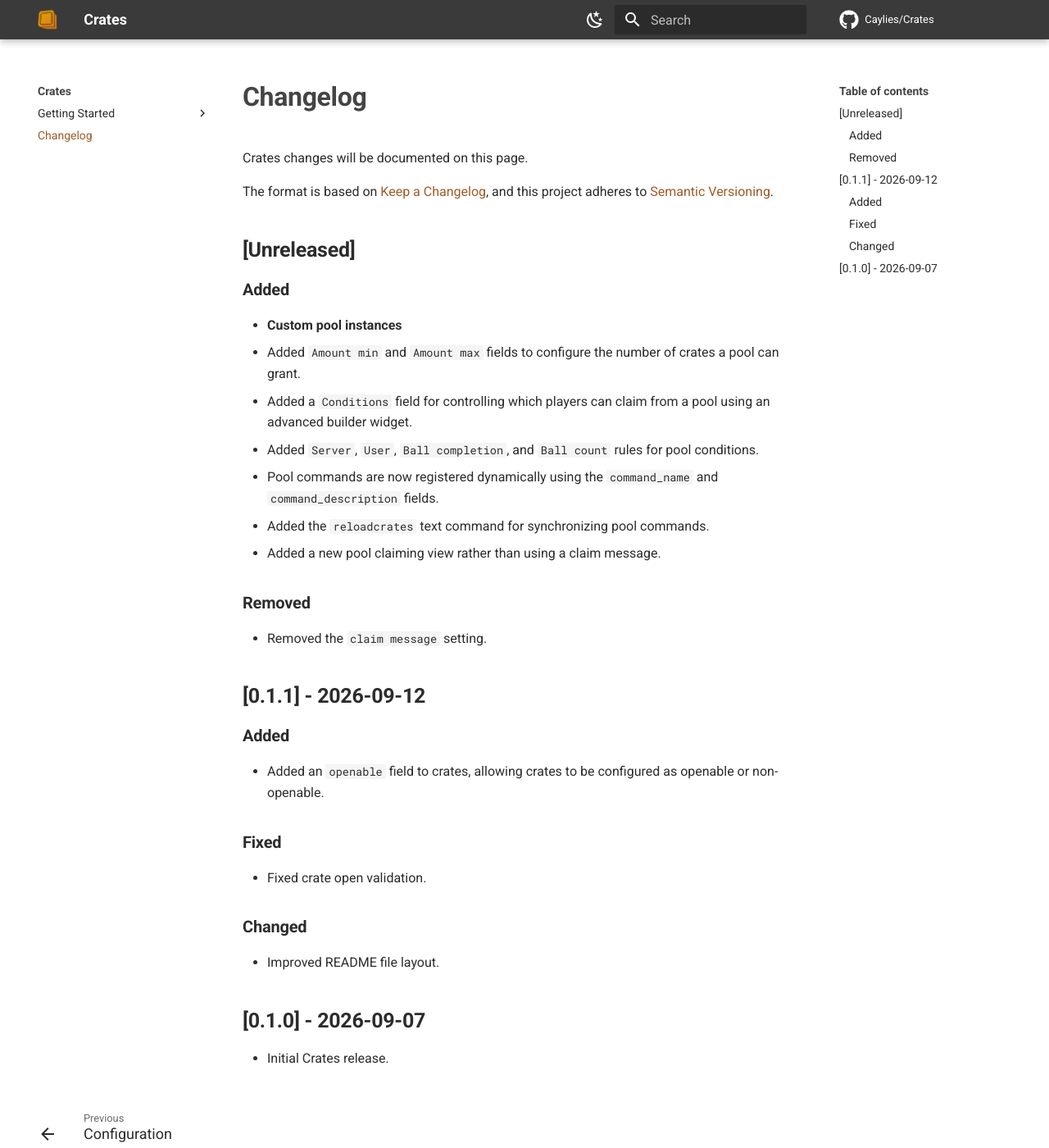
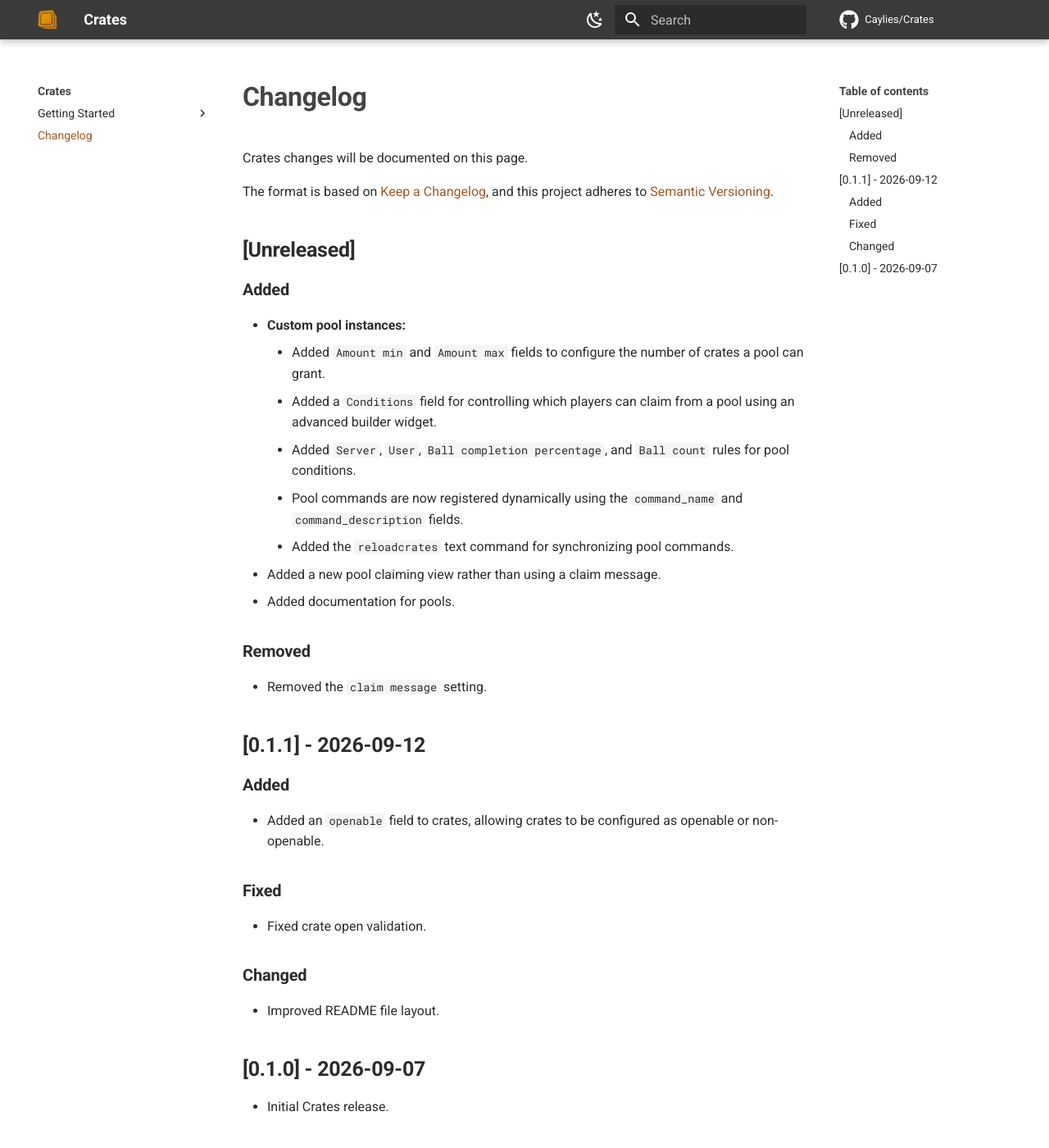
Before and after one commit to Caylies/Crates, an MkDocs documentation site: the page built from docs/changelog.md, in a window 1280 px wide and 1400 px high. Shown: the whole window at 82% size. Built offline with MkDocs 1.6.1 and Material for MkDocs 9.7.7, drawn with Linux system fonts in a browser that asks for light colours; comment, search, counter and statistics services are not loaded.

Commit message:
Add pool documentation

```diff
--- a/docs/changelog.md
+++ b/docs/changelog.md
@@ -8,13 +8,14 @@
 
 ### Added
 
-- **Custom pool instances**
-  - Added `Amount min` and `Amount max` fields to configure the number of crates a pool can grant.
-  - Added a `Conditions` field for controlling which players can claim from a pool using an advanced builder widget.
-  - Added `Server`, `User`, `Ball completion`, and `Ball count` rules for pool conditions.
-  - Pool commands are now registered dynamically using the `command_name` and `command_description` fields.
-  - Added the `reloadcrates` text command for synchronizing pool commands.
+- **Custom pool instances:**
+    - Added `Amount min` and `Amount max` fields to configure the number of crates a pool can grant.
+    - Added a `Conditions` field for controlling which players can claim from a pool using an advanced builder widget.
+    - Added `Server`, `User`, `Ball completion percentage`, and `Ball count` rules for pool conditions.
+    - Pool commands are now registered dynamically using the `command_name` and `command_description` fields.
+    - Added the `reloadcrates` text command for synchronizing pool commands.
 - Added a new pool claiming view rather than using a claim message.
+- Added documentation for pools.
 
 ### Removed
 
--- a/mkdocs.yml
+++ b/mkdocs.yml
@@ -38,6 +38,7 @@
   - Getting Started:
     - Overview: getting-started/overview.md
     - Configuration: getting-started/configuration.md
+    - Pools: getting-started/pools.md
   - Changelog: changelog.md
 
 markdown_extensions:
```
Also changed, not shown: docs/getting-started/configuration.md (+0 -2 lines), docs/getting-started/pools.md (added, +23 -0 lines).
